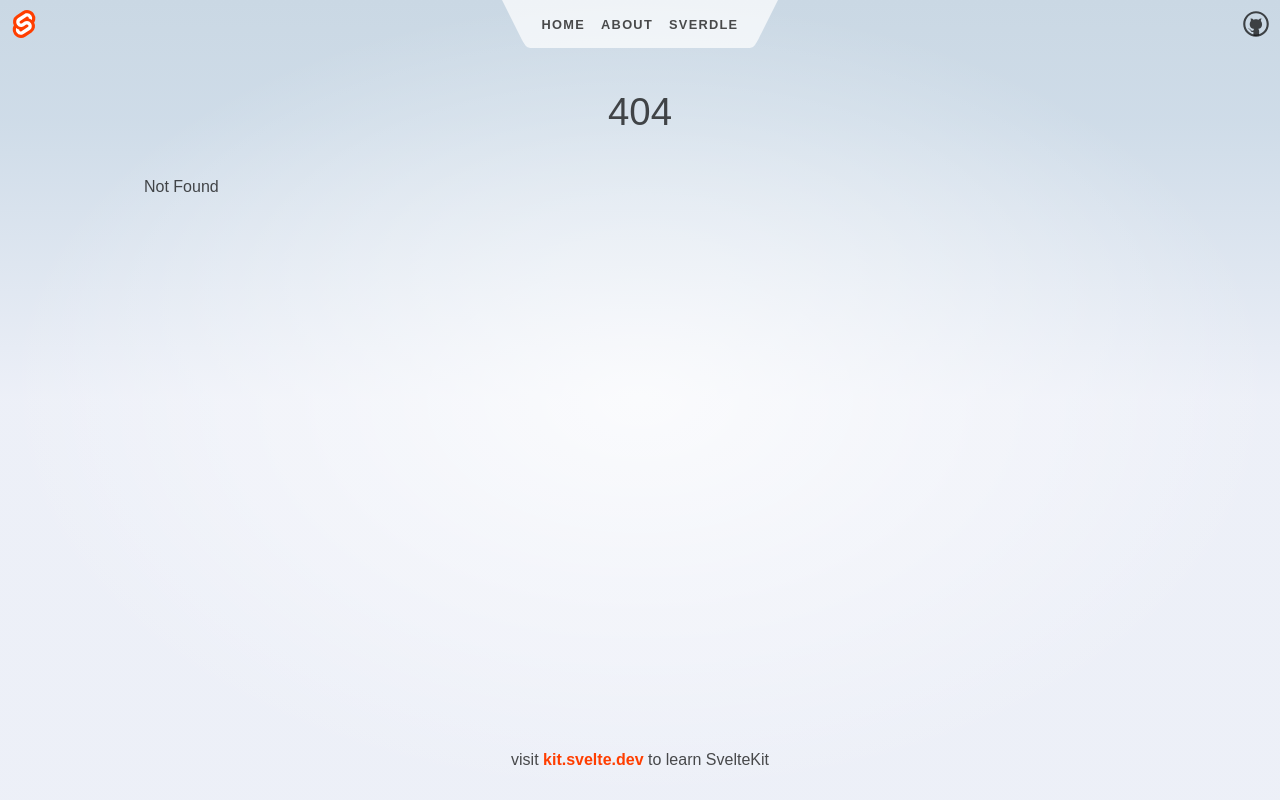
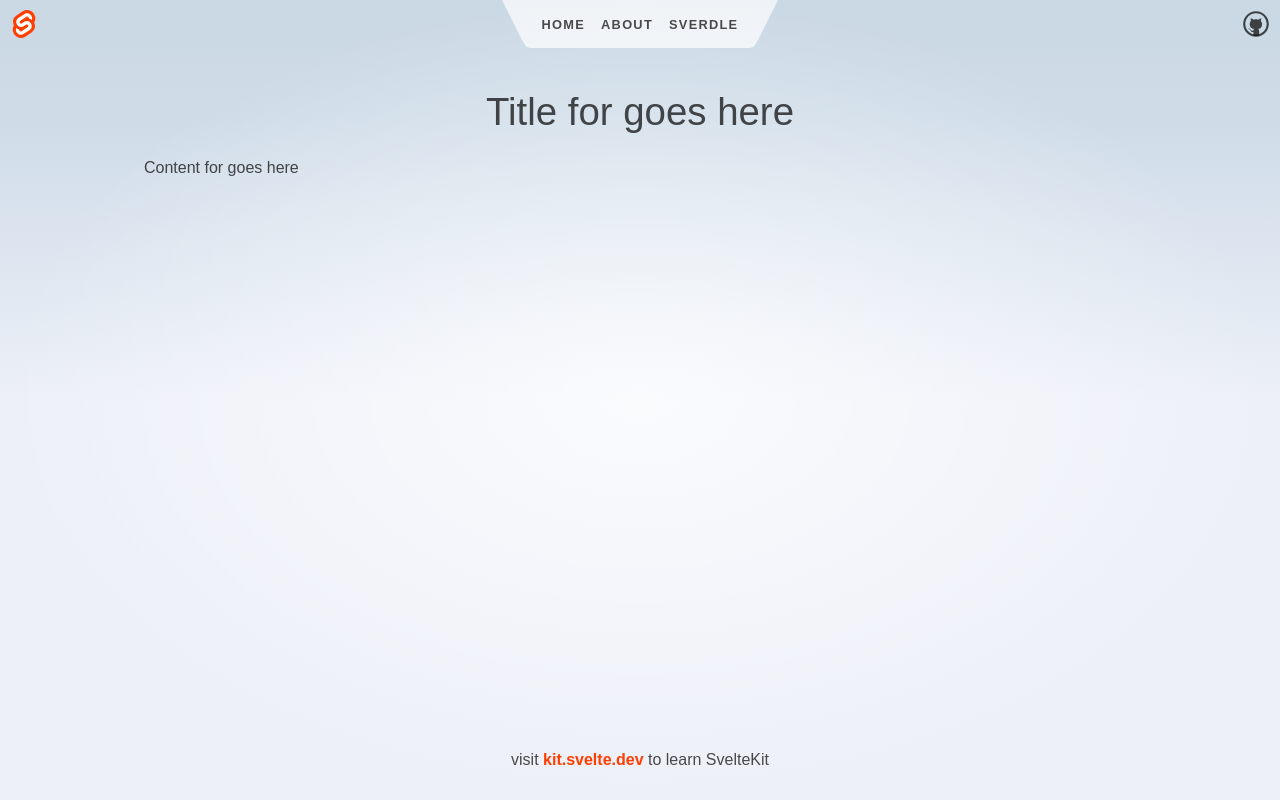
Before and after one commit to ronvoluted/dt-server, a SvelteKit app: page /linking in a window 1280 px wide. Before the commit this address had no page. Built offline with nearby package versions, Linux system fonts and the light colour scheme.

Commit message:
Initial D2

```diff
--- /dev/null
+++ b/src/routes/forward/+server.ts
@@ -0,0 +1,30 @@
+import { error, json } from '@sveltejs/kit';
+import type { RequestHandler } from './$types';
+
+const prettyPrint = (input: unknown): string => {
+	return JSON.stringify(input, null, 2);
+}
+
+const forward: RequestHandler = async ({ platform, request, url }) => {
+	const headers = [...request.headers].reduce<Record<string, unknown>>((obj, header) => {
+		obj[header[0]] = header[1];
+		return obj;
+	}, {});
+
+	const input = {
+		method: request.method,
+		url: url,
+		headers,
+		redirectCount: request.redirectCount,
+		taintedOrigin: request.taintedOrigin,
+		platform: platform,
+		body: await request.text(),
+	}
+
+	console.log(input);
+
+	return json(input);
+}
+
+export const GET = forward;
+export const POST = forward;
--- /dev/null
+++ b/src/routes/linking/+page.server.ts
@@ -0,0 +1,10 @@
+import type { PageLoad } from "./$types";
+
+export const load: PageLoad =({ route, request, url }) => {
+  return {
+    post: {
+      title: `Title for goes here`,
+      content: `Content for  goes here`
+    }
+  };
+}
--- /dev/null
+++ b/src/routes/linking/+page.svelte
@@ -0,0 +1,8 @@
+<script lang="ts">
+import type { PageData } from './$types';
+
+export let data;
+</script>
+
+<h1>{data.post.title}</h1>
+<div>{@html data.post.content}</div>
--- /dev/null
+++ b/src/routes/linking/+page.ts
@@ -0,0 +1,10 @@
+import type { PageLoad } from "./$types";
+
+export const load: PageLoad =({ params }) => {
+  return {
+    post: {
+      title: `Title for goes here`,
+      content: `Content for  goes here`
+    }
+  };
+}
```
